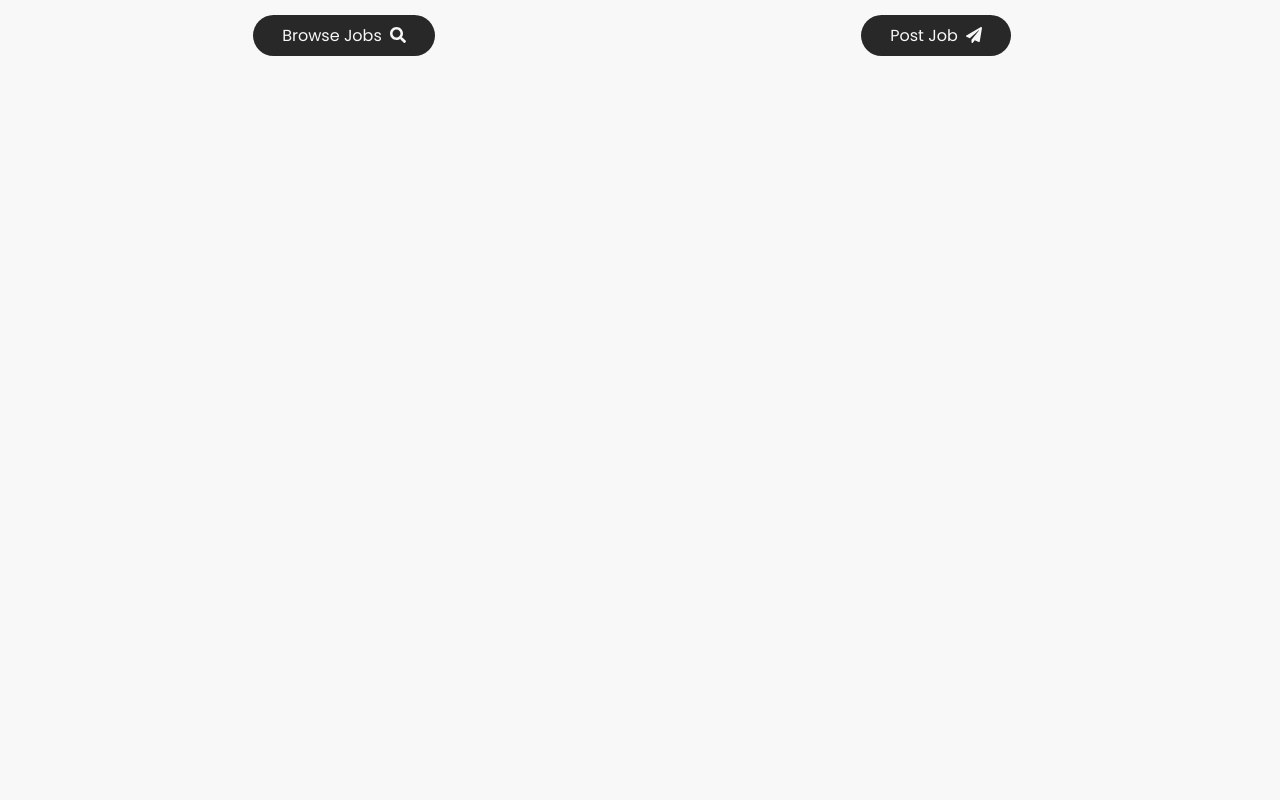
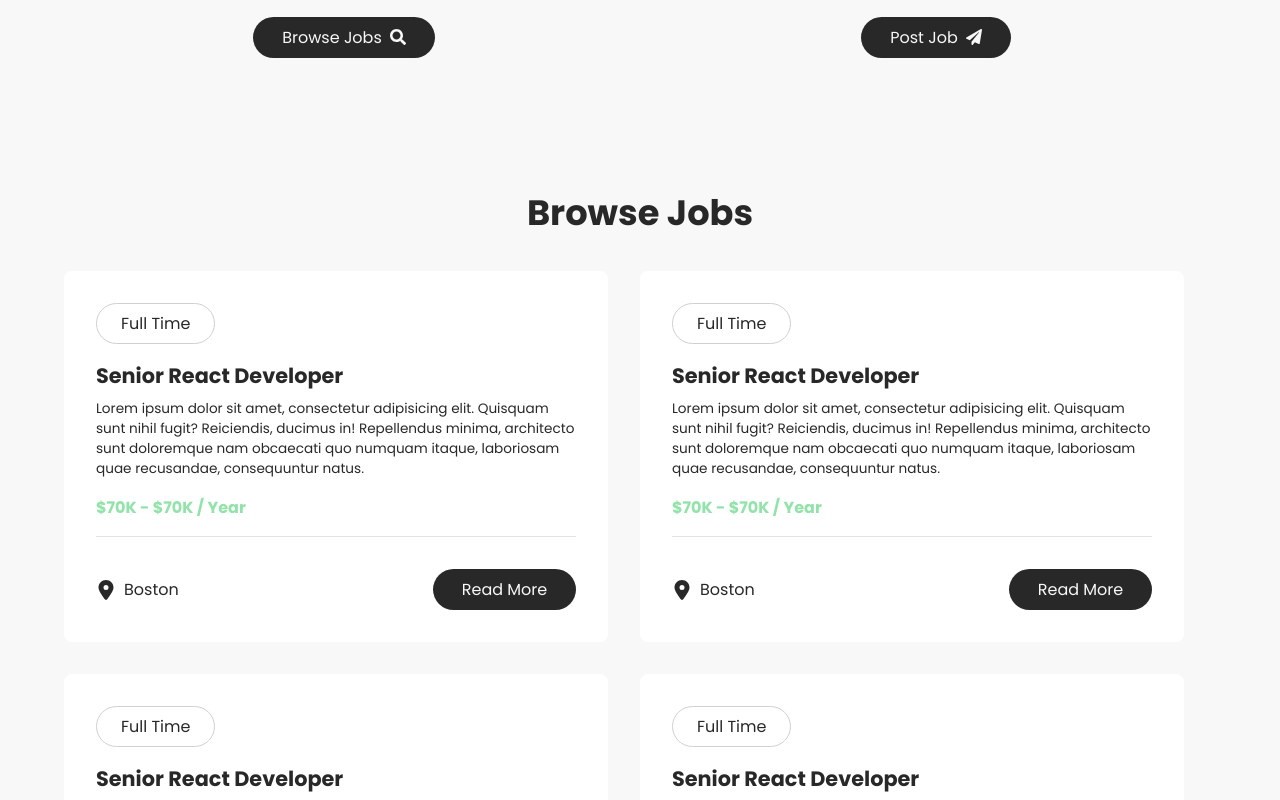
Before and after one commit to RiccardoImperiale/react-jobbin, a React (Vite) app: page / in a window 1280 px wide. Shown: the part 1040-1840 px from the top of the page. Before the commit the page ends 1176 px from the top, so only its background shows below. Built offline with nearby package versions, Linux system fonts and the light colour scheme.

Commit message:
add job listings section

```diff
--- a/src/App.jsx
+++ b/src/App.jsx
@@ -1,6 +1,7 @@
 import HomeCards from "./components/HomeCards"
 import Header from "./components/Header"
 import Hero from "./components/Hero"
+import JobListings from "./components/JobListings"
 
 function App() {
 
@@ -10,6 +11,7 @@
       <main>
         <Hero />
         <HomeCards />
+        <JobListings />
       </main>
       <footer></footer>
     </>
--- /dev/null
+++ b/src/assets/css/job_card.css
@@ -0,0 +1,73 @@
+.job_card {
+    background-color: var(--jo-lighter);
+    border-radius: 0.5rem;
+    padding: 2rem;
+    width: 100%;
+
+    .top {
+        .badges {
+            display: flex;
+
+            span {
+                padding: .45rem 1.5rem;
+                display: block;
+                border-radius: 2rem;
+                border: 1px solid var(--jo-secondary);
+            }
+        }
+
+        .job_title {
+            padding-top: 1rem;
+            padding-bottom: .5rem;
+        }
+    }
+
+    .middle {
+        .description {
+            font-size: .85rem;
+        }
+
+        .salary {
+            color: var(--jo-primary);
+            font-weight: bold;
+            padding: 1rem 0;
+        }
+    }
+
+    .bottom {
+        display: flex;
+        align-items: center;
+        justify-content: space-between;
+        border-top: 1px solid #e4e4e4;
+        padding-top: 2rem;
+
+        .location {
+            display: flex;
+            align-items: center;
+            gap: .5rem;
+
+            .icon {
+                font-size: 1.25rem;
+            }
+        }
+    }
+
+}
+
+
+
+@media screen and (min-width: 768px) {
+
+    .job_card {
+        width: calc(100% / 2 - 2rem);
+    }
+
+}
+
+@media screen and (min-width: 1440px) {
+
+    .job_card {
+        width: calc(100% / 3 - 4rem / 3);
+    }
+
+}
--- /dev/null
+++ b/src/assets/css/job_listings.css
@@ -0,0 +1,18 @@
+.job_listings {
+    background-color: var(--jo-primary);
+    background-color: var(--jo-secondary);
+    background-color: var(--jo-light);
+    /* background-color: #92e3a94c; */
+    padding: 3rem 0;
+
+    .title {
+        text-align: center;
+        margin-bottom: 2rem;
+    }
+
+    .jobs {
+        display: flex;
+        flex-wrap: wrap;
+        gap: 2rem;
+    }
+}
--- /dev/null
+++ b/src/components/JobCard.jsx
@@ -0,0 +1,26 @@
+import { FaLocationDot } from "react-icons/fa6";
+import '../assets/css/job_card.css'
+
+
+export default function JobCard() {
+    return (
+        <div className="job_card">
+            <div className="top">
+                <div className='badges'>
+                    <span>Full Time</span>
+                </div>
+                <h3 className="job_title">Senior React Developer</h3>
+            </div>
+            <div className="middle">
+                <p className="description">Lorem ipsum dolor sit amet, consectetur adipisicing elit. Quisquam sunt nihil fugit? Reiciendis, ducimus in! Repellendus minima, architecto sunt doloremque nam obcaecati quo numquam itaque, laboriosam quae recusandae, consequuntur natus.</p>
+                <div className="salary">$70K - $70K / Year</div>
+            </div>
+            <div className="bottom">
+                <div className="location"><FaLocationDot className='icon' />
+                    <span>Boston</span>
+                </div>
+                <a className='btn_dark' href="#">Read More</a>
+            </div>
+        </div>
+    )
+}
--- /dev/null
+++ b/src/components/JobListings.jsx
@@ -0,0 +1,19 @@
+import '../assets/css/job_listings.css'
+import JobCard from './JobCard';
+
+export default function JobListings() {
+    return (
+        <section className="job_listings">
+            <div className="container">
+                <h2 className="title">Browse Jobs</h2>
+                <div className="jobs">
+                    <JobCard />
+                    <JobCard />
+                    <JobCard />
+                    <JobCard />
+                    <JobCard />
+                </div>
+            </div>
+        </section>
+    )
+}
--- a/src/index.css
+++ b/src/index.css
@@ -46,3 +46,11 @@
   cursor: pointer;
   color: var(--jo-light);
 }
+
+h2 {
+  font-size: 2.2rem;
+}
+
+h3 {
+  font-size: 1.3rem;
+}
```
Also changed, not shown: src/jobs.json (added, +86 -0 lines).
